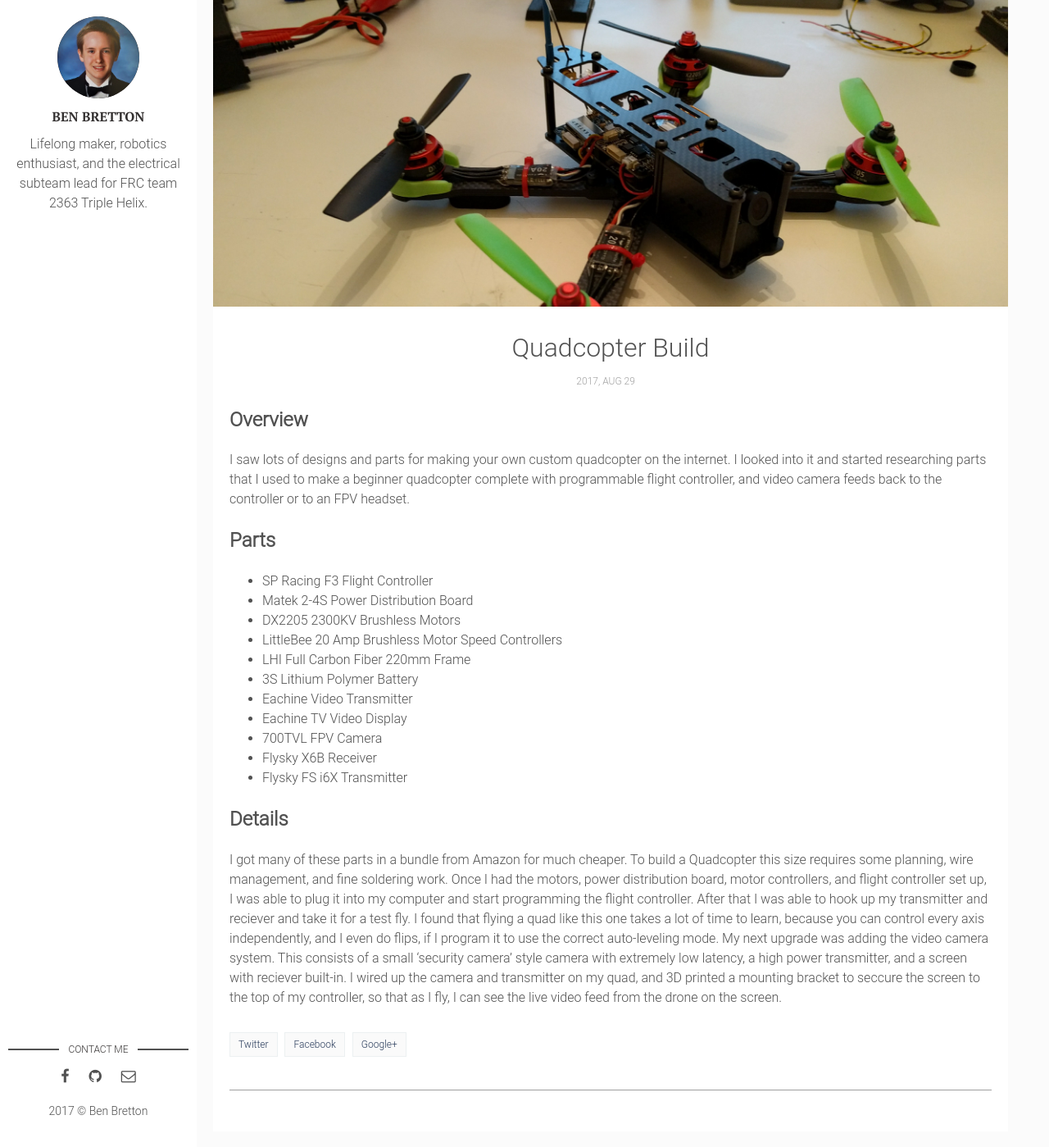
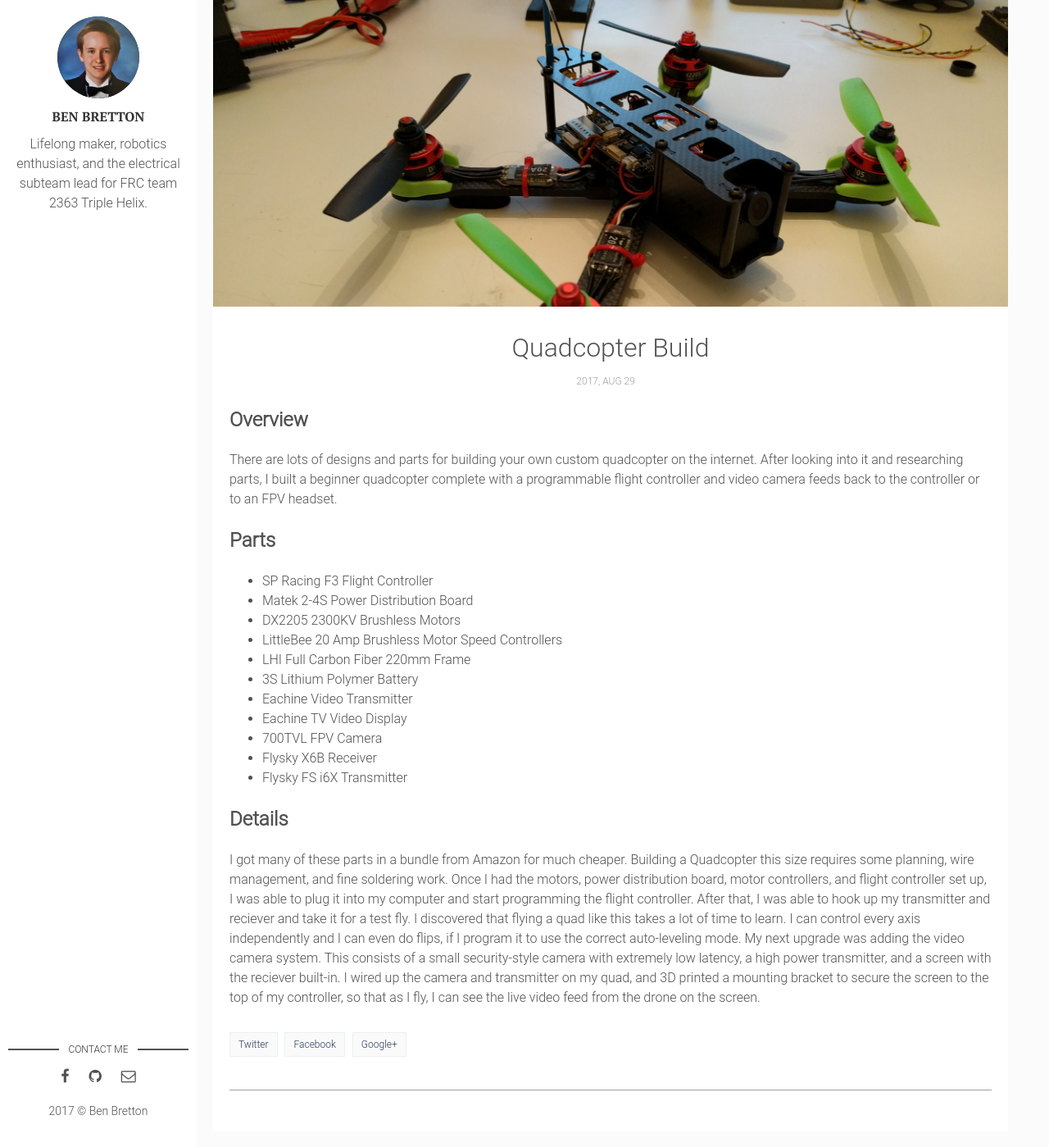
Before and after one commit to wbenb/wbenb.github.io, a Jekyll site: the page built from _posts/2017-08-29-quadcopter.markdown, in a window 1280 px wide and 1400 px high, scrolled down 146 px. Shown: the whole window at 82% size. Built offline with Jekyll 4.4.1, drawn with Linux system fonts in a browser that asks for light colours.

Commit message:
Grammar edits

```diff
--- a/_posts/2017-08-29-quadcopter.markdown
+++ b/_posts/2017-08-29-quadcopter.markdown
@@ -8,7 +8,7 @@ tags:
 ---
 
 ## Overview
-I saw lots of designs and parts for making your own custom quadcopter on the internet. I looked into it and started researching parts that I used to make a beginner quadcopter complete with programmable flight controller, and video camera feeds back to the controller or to an FPV headset.
+There are lots of designs and parts for building your own custom quadcopter on the internet. After looking into it and researching parts, I built a beginner quadcopter complete with a programmable flight controller and video camera feeds back to the controller or to an FPV headset.
 
 ## Parts
 * SP Racing F3 Flight Controller
@@ -24,4 +24,4 @@ I saw lots of designs and parts for making your own custom quadcopter on the int
 * Flysky FS i6X Transmitter
 
 ## Details
-I got many of these parts in a bundle from Amazon for much cheaper. To build a Quadcopter this size requires some planning, wire management, and fine soldering work. Once I had the motors, power distribution board, motor controllers, and flight controller set up, I was able to plug it into my computer and start programming the flight controller. After that I was able to hook up my transmitter and reciever and take it for a test fly. I found that flying a quad like this one takes a lot of time to learn, because you can control every axis independently, and I even do flips, if I program it to use the correct auto-leveling mode. My next upgrade was adding the video camera system. This consists of a small 'security camera' style camera with extremely low latency, a high power transmitter, and a screen with reciever built-in. I wired up the camera and transmitter on my quad, and 3D printed a mounting bracket to seccure the screen to the top of my controller, so that as I fly, I can see the live video feed from the drone on the screen.
+I got many of these parts in a bundle from Amazon for much cheaper. Building a Quadcopter this size requires some planning, wire management, and fine soldering work. Once I had the motors, power distribution board, motor controllers, and flight controller set up, I was able to plug it into my computer and start programming the flight controller. After that, I was able to hook up my transmitter and reciever and take it for a test fly. I discovered that flying a quad like this takes a lot of time to learn. I can control every axis independently and I can even do flips, if I program it to use the correct auto-leveling mode. My next upgrade was adding the video camera system. This consists of a small security-style camera with extremely low latency, a high power transmitter, and a screen with the reciever built-in. I wired up the camera and transmitter on my quad, and 3D printed a mounting bracket to secure the screen to the top of my controller, so that as I fly, I can see the live video feed from the drone on the screen.
```
